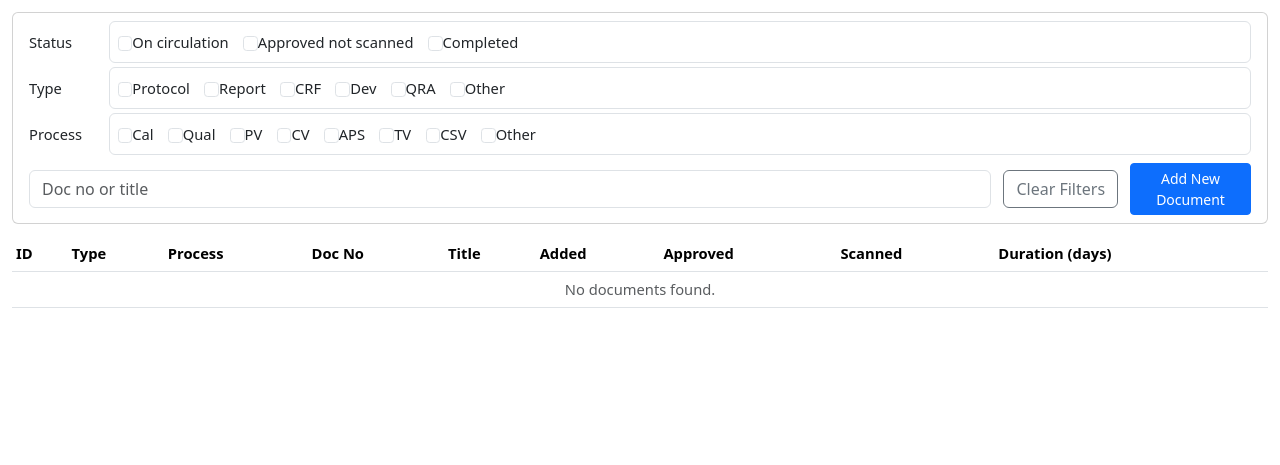
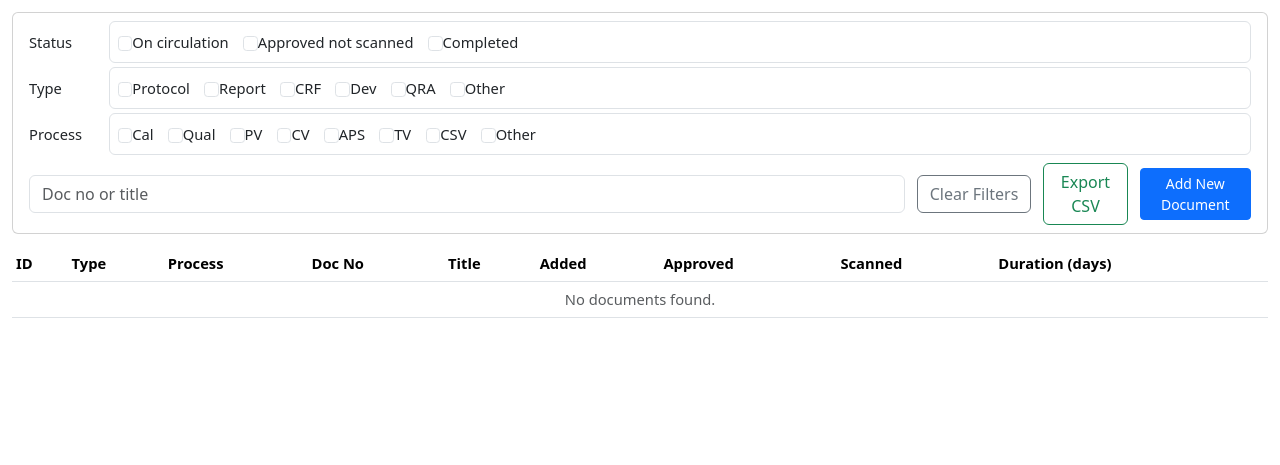
Before and after one commit to xf0123/DocTrack, a Flask app: page /documents in a window 1280 px wide. Shown: the part 57-522 px from the top of the page. Run offline with Flask 3, Linux system fonts and the light colour scheme; the visitor is signed in with stand-in values (Sample User, id 1); data comes from the database, SQL or seed files in the repository; data that the repository does not hold is empty.

Commit message:
Add CSV export for documents list

```diff
--- a/app.py
+++ b/app.py
@@ -1,12 +1,14 @@
 from __future__ import annotations
 
 import sqlite3
+import csv
+from io import StringIO
 from datetime import date, datetime
 from pathlib import Path
 from typing import Any
 from urllib.parse import urlparse
 
-from flask import Flask, abort, flash, g, redirect, render_template, request, session, url_for
+from flask import Flask, Response, abort, flash, g, redirect, render_template, request, session, url_for
 from werkzeug.security import check_password_hash, generate_password_hash
 
 BASE_DIR = Path(__file__).resolve().parent
@@ -158,6 +160,13 @@ def days_since(value: str | None) -> int | None:
     return (date.today() - dt).days
 
 
+def csv_date(value: str | None) -> str:
+    if not value:
+        return ""
+    dt = datetime.strptime(value, "%Y-%m-%d")
+    return dt.strftime("%d-%b-%Y")
+
+
 @app.context_processor
 def inject_globals() -> dict[str, Any]:
     return {
@@ -306,6 +315,45 @@ def documents() -> Any:
         page_size=page_size,
         total_docs=total_docs,
         days_since=days_since,
+    )
+
+
+@app.route("/documents/export-csv")
+def export_documents_csv() -> Any:
+    guard = login_required()
+    if guard:
+        return guard
+
+    db = get_db()
+    docs = db.execute(
+        """
+        SELECT type, process, doc_no, title, created_at, approved_date, scanned_date
+        FROM documents
+        ORDER BY created_at DESC, id DESC
+        """
+    ).fetchall()
+
+    output = StringIO()
+    writer = csv.writer(output)
+    writer.writerow(["Type", "Process", "Doc No", "Title", "Added", "Approved", "Scanned"])
+
+    for doc in docs:
+        row = [
+            doc["type"],
+            doc["process"],
+            doc["doc_no"],
+            doc["title"],
+            csv_date(doc["created_at"]),
+            csv_date(doc["approved_date"]),
+            csv_date(doc["scanned_date"]),
+        ]
+        writer.writerow(row)
+
+    filename = f"documents_{date.today().strftime('%Y%m%d')}.csv"
+    return Response(
+        output.getvalue(),
+        mimetype="text/csv",
+        headers={"Content-Disposition": f"attachment; filename={filename}"},
     )
 
 
--- a/templates/documents.html
+++ b/templates/documents.html
@@ -50,6 +50,7 @@
   <div class="filter-actions mt-2">
     <input class="form-control" type="text" name="q" id="searchFilter" value="{{ q }}" placeholder="Doc no or title" />
     <button class="btn btn-outline-secondary" type="button" id="clearFiltersBtn">Clear Filters</button>
+    <a class="btn btn-outline-success" href="{{ url_for('export_documents_csv') }}">Export CSV</a>
     <button class="btn btn-sm btn-primary" type="button" data-bs-toggle="modal" data-bs-target="#addDocumentModal">Add New Document</button>
   </div>
 </form>
```
